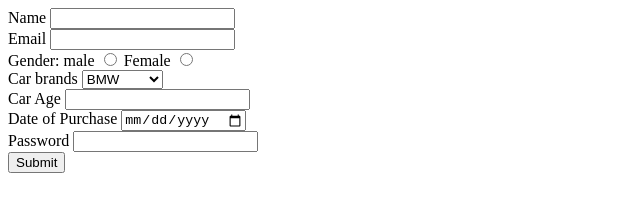
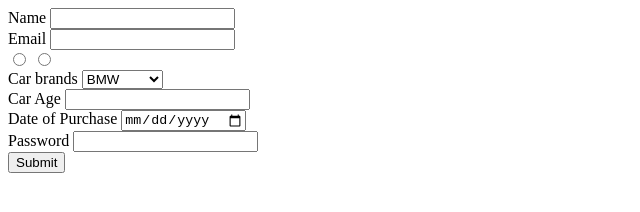
Before and after one commit to acciojob/car-insurance-form-deepak-singh-jethi, a website: page main.html in a window 1280 px wide. Shown: the whole page, without its empty margins (0-640 px from the left). Drawn offline with Linux system fonts and the light colour scheme.

Commit message:
created a submission

```diff
--- a/main.html
+++ b/main.html
@@ -19,10 +19,7 @@
       </div>
 
       <div>
-        <label for="gender">Gender:</label>
-        <label for="gender">male</label>
         <input type="radio" name="gender" id="gender" />
-        <label for="gender">Female</label>
         <input type="radio" name="gender" id="gender" />
       </div>
 
```
